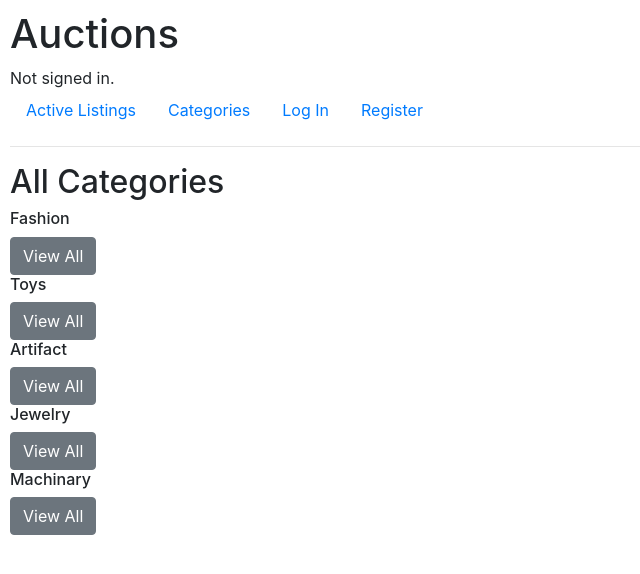
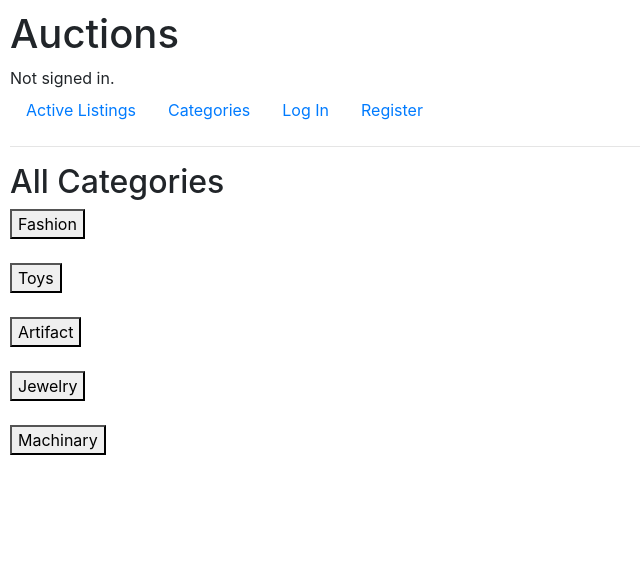
Before and after one commit to amit-kumbhare/commerce, a Django app: page /category in a window 1280 px wide. Shown: the top 574 px of the page, without its empty margins (0-640 px from the left). Run offline with Django 3.2, Linux system fonts and the light colour scheme; some libraries are stand-ins or nearby versions.

Commit message:
Category view buttons are now links

```diff
--- a/auctions/templates/auctions/categories.html
+++ b/auctions/templates/auctions/categories.html
@@ -4,13 +4,13 @@
     <h2>All Categories</h2>
 
     {% for category in all_listings %}
-        <h6>{{category.title}}</h6>
         <form action="{% url 'category' category_id }" method="post">
             {% csrf_token %}
-            <button type="submit" class="btn btn-secondary">
-                View All
+            <button type="button" class="link-button">
+                {{category.title}}
             </button>
         </form>
+        <br>
 
 
     {% endfor %}
```
